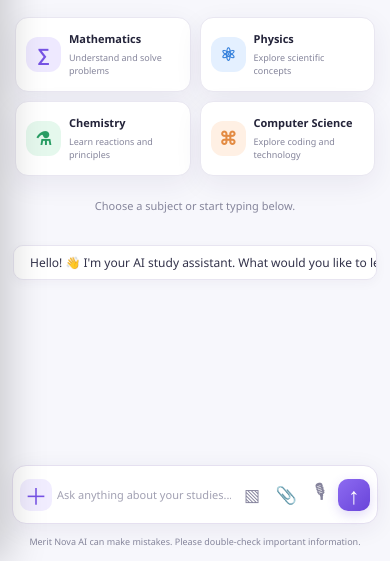
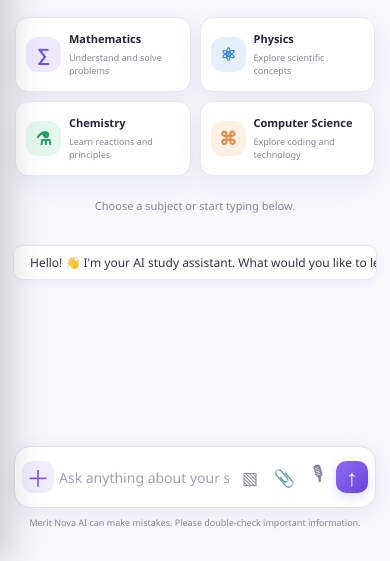
Before and after one commit to sayedismail0987pro-lab/merit-nova-ai, a plain HTML site: page chatbot.html in a window 390 px wide. Shown: the part 283-844 px from the top of the page. Drawn offline with Linux system fonts and the light colour scheme.

Commit message:
Add files via upload

```diff
--- a/chatbot.css
+++ b/chatbot.css
@@ -1634,3 +1634,35 @@ body.dark-theme .selected-file {
         opacity: 1;
     }
 }
+
+/* =========================================
+   MOBILE: MORE COMFORTABLE CHAT INPUT
+   ========================================= */
+
+@media (max-width: 800px) {
+
+    .composer-section {
+        width: 100%;
+        max-width: 100%;
+
+        margin: 0 auto 22px;
+
+        padding: 12px 14px 10px;
+    }
+
+    .input-area {
+        width: 100%;
+        min-height: 62px;
+
+        border-radius: 16px;
+    }
+
+    .input-area input[type="text"] {
+        font-size: 14px;
+    }
+
+    .footer-note {
+        margin-top: 8px;
+    }
+
+}
```
